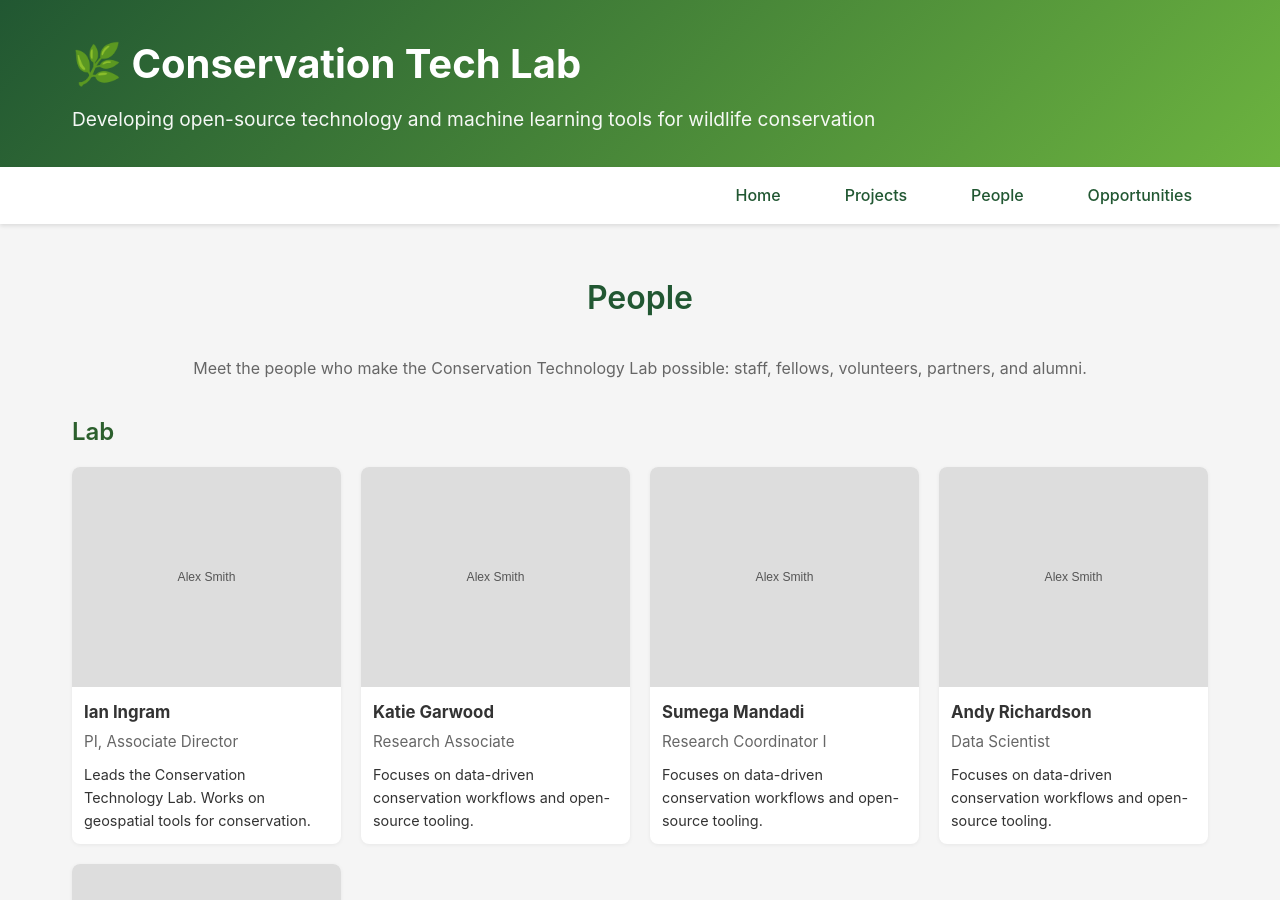
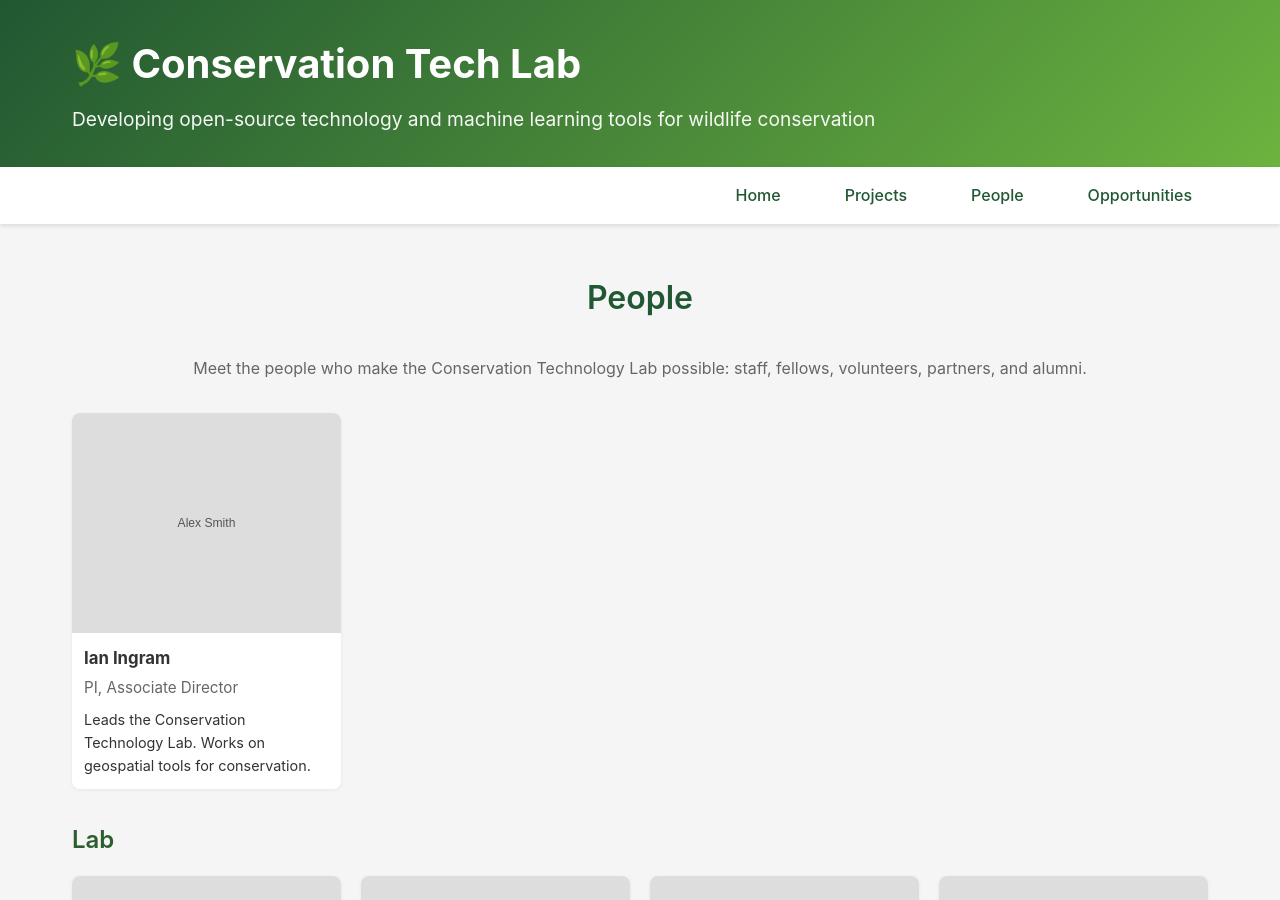
Before and after one commit to conservationtechlab/conservationtechlab.github.io, a Jekyll site: the page built from people.md, in a window 1280 px wide and 900 px high. Built offline with Jekyll 4.4.1, drawn with Linux system fonts in a browser that asks for light colours.

Commit message:
Adjust people page layout - separate Ian Ingram and remove Former Members photos
Co-authored-by: tkswanson <4371698+tkswanson@users.noreply.github.com>

```diff
--- a/_includes/people-cards.html
+++ b/_includes/people-cards.html
@@ -1,12 +1,14 @@
 <div class="people-section">
-  {% if include.title %}
+  {% if include.title and include.title != "" %}
   <h3 class="people-section__title">{{ include.title }}</h3>
   {% endif %}
   <div class="people-grid">
     {% for person in include.collection %}
     <article class="person-card" id="{{ person.id }}">
       <div class="person-card__photo">
-        {% if person.photo %}
+        {% if include.title == "Former Members" %}
+          {%- comment -%}Leave photo container empty for former members{%- endcomment -%}
+        {% elsif person.photo %}
           <img src="{{ person.photo }}" alt="Photo of {{ person.name }}">
         {% else %}
           <div class="person-card__placeholder" aria-hidden="true"></div>
--- a/people.md
+++ b/people.md
@@ -15,7 +15,10 @@ description: Meet the Conservation Tech Lab team
     Adjust ordering by editing _data/people.yml
   {% endcomment %}
 
-  {% include people-cards.html collection=site.data.people.lab title="Lab" %}
+  {% assign head = site.data.people.lab | where: "id", "iingram" %}
+  {% include people-cards.html collection=head title="" %}
+  {% assign lab_others = site.data.people.lab | where_exp: "person", "person.id != 'iingram'" %}
+  {% include people-cards.html collection=lab_others title="Lab" %}
   {% include people-cards.html collection=site.data.people.fellows title="Fellows" %}
   {% include people-cards.html collection=site.data.people.volunteers title="Volunteers" %}
   {% include people-cards.html collection=site.data.people.partners title="Partners" %}
```
